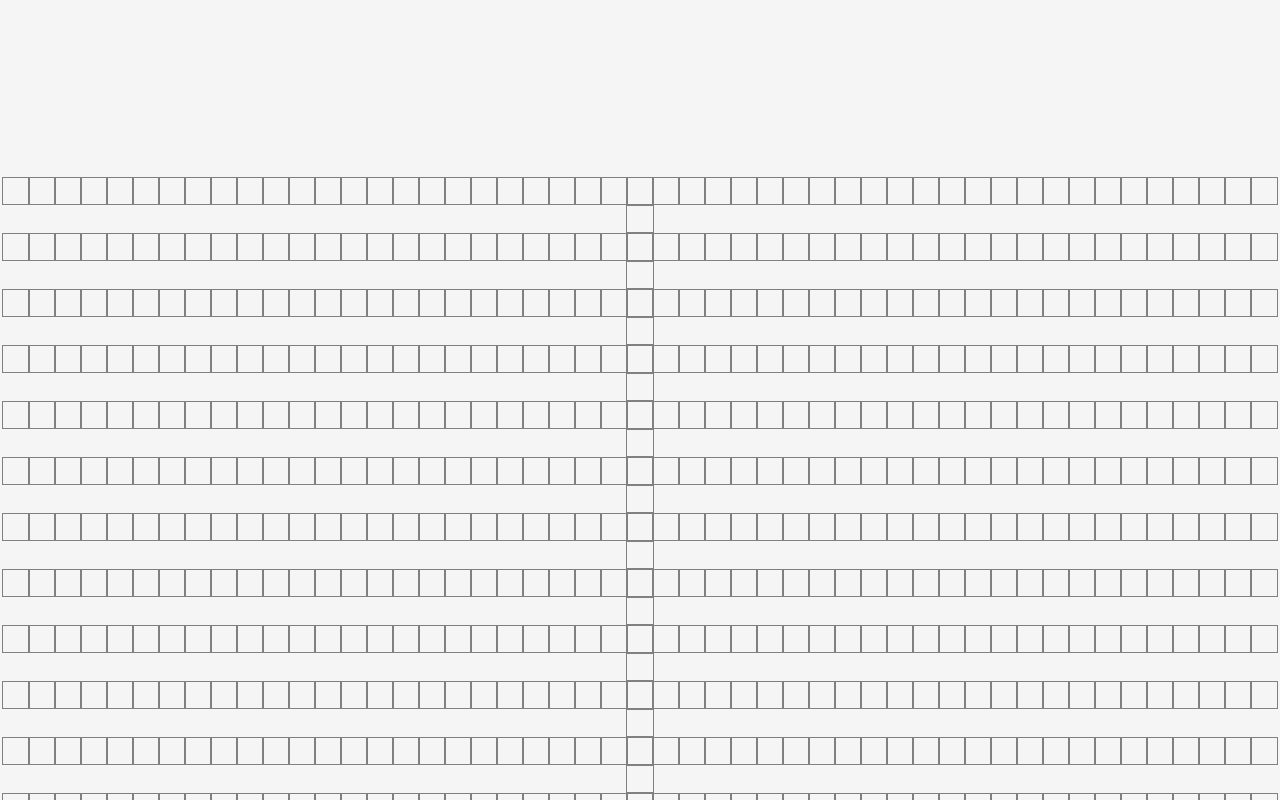
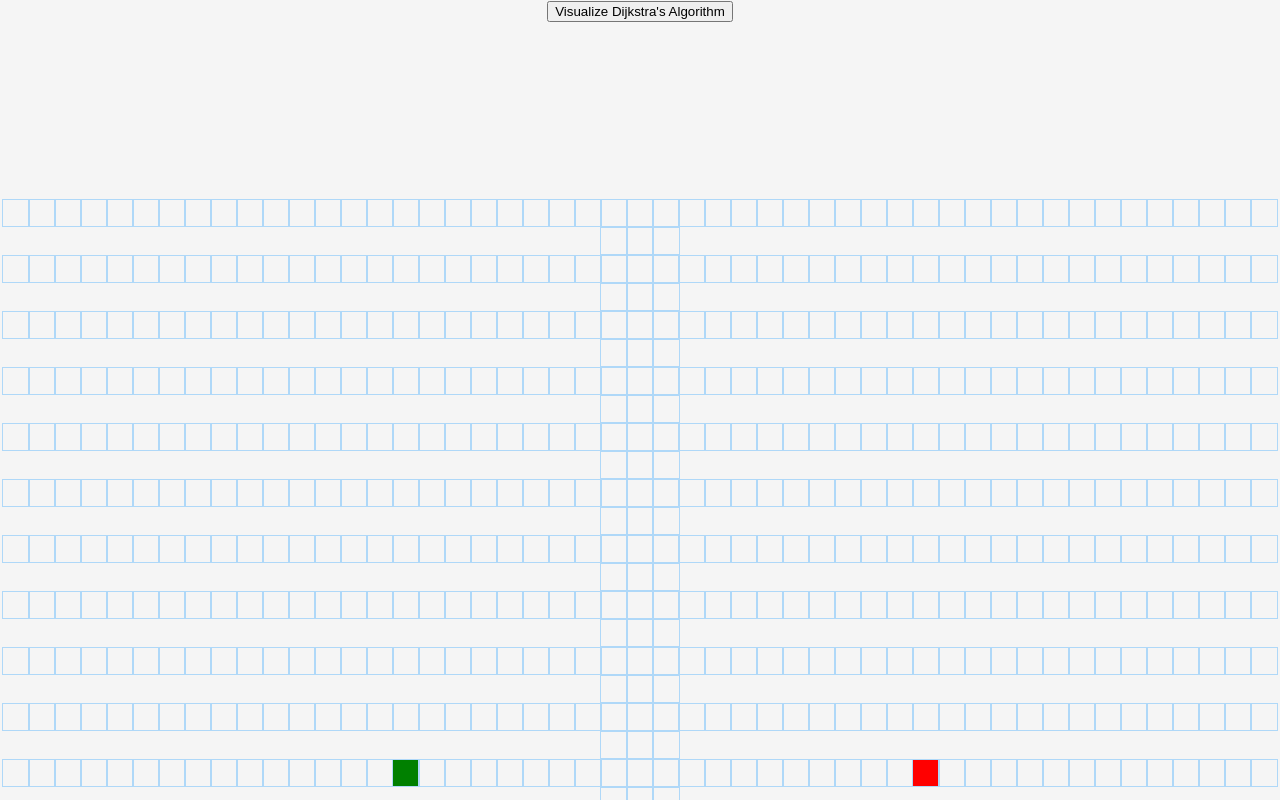
Before and after one commit to EdoardoGruppi/Path_Finding_Visualizer, a React (Create React App) app: page / in a window 1280 px wide. Shown: the top 800 px of the page. Built offline with nearby package versions, Linux system fonts and the light colour scheme.

Commit message:
Add Dijkstra

```diff
--- /dev/null
+++ b/src/Algorithms/Dijkstra.js
@@ -0,0 +1,79 @@
+export function dijkstra(grid, startNode, finishNode) {
+  const visitedNodesInOrder = [];
+  // Except for the starting node the distance == Infinity
+  startNode.distance = 0;
+  // At the beginning all the nodes are unvisited
+  const unvisitedNodes = getAllNodes(grid);
+  // While there are still unvisited nodes
+  while (unvisitedNodes.length) {
+    // Sort nodes by distance
+    sortNodesByDistance(unvisitedNodes);
+    // Take from the array the first element, i.e. the nearest
+    const closestNode = unvisitedNodes.shift();
+    // If it corresponds to a wall, it is skipped
+    if (closestNode.isWall) continue;
+    // If the closest node is at a distance of infinity, the game is trapped and must be stopped
+    if (closestNode.distance === Infinity) return visitedNodesInOrder;
+    // Otherwise the node is traversed by the algorithm
+    closestNode.isVisited = true;
+    visitedNodesInOrder.push(closestNode);
+    // If the node is the target the objective is accomplished
+    if (closestNode === finishNode) return visitedNodesInOrder;
+    // Update distances
+    updateUnvisitedNeighbors(closestNode, grid);
+  }
+}
+
+function sortNodesByDistance(unvisitedNodes) {
+  // The sorting occurs following an ascending order
+  unvisitedNodes.sort((nodeA, nodeB) => nodeA.distance - nodeB.distance);
+}
+
+function updateUnvisitedNeighbors(node, grid) {
+  const unvisitedNeighbors = getUnvisitedNeighbors(node, grid);
+  for (const neighbor of unvisitedNeighbors) {
+    // The distance of the neighbours is equal to that of the node plus one
+    // So far, the algorithm version does not involve weights
+    neighbor.distance = node.distance + 1;
+    // Link each neighbour to the previous node
+    neighbor.previousNode = node;
+  }
+}
+
+function getUnvisitedNeighbors(node, grid) {
+  const neighbors = [];
+  const { col, row } = node;
+  // Get the neighbour at the left
+  if (row > 0) neighbors.push(grid[row - 1][col]);
+  // Get the neighbour at the right
+  if (row < grid.length - 1) neighbors.push(grid[row + 1][col]);
+  // Get the neighbour at the bottom
+  if (col > 0) neighbors.push(grid[row][col - 1]);
+  // Get the neighbour at the top
+  if (col < grid[0].length - 1) neighbors.push(grid[row][col + 1]);
+  // Return only the neighbours that have not been already visited
+  return neighbors.filter((neighbor) => !neighbor.isVisited);
+}
+
+function getAllNodes(grid) {
+  const nodes = [];
+  for (const row of grid) {
+    for (const node of row) {
+      nodes.push(node);
+    }
+  }
+  return nodes;
+}
+
+// Backtracks from the finishNode to find the shortest path.
+// It must be called only AFTER the dijkstra method above.
+export function getNodesInShortestPathOrder(finishNode) {
+  const nodesInShortestPathOrder = [];
+  let currentNode = finishNode;
+  while (currentNode !== null) {
+    // Add the current node and pass to the previous node which is pointed by the current node
+    nodesInShortestPathOrder.unshift(currentNode);
+    currentNode = currentNode.previousNode;
+  }
+  return nodesInShortestPathOrder;
+}
--- a/src/PathFindingVisualizer/Node/Node.css
+++ b/src/PathFindingVisualizer/Node/Node.css
@@ -1,6 +1,79 @@
-.node{
-    outline: 0.001vh solid grey;
-    display: inline-block;
-    vertical-align: top;
-    margin-top: 0.25vh;
+.node {
+  outline: 0.001vh solid rgb(175, 216, 248);
+  display: inline-block;
+  vertical-align: top;
+  margin-top: 0.25vh;
 }
+
+.node-finish {
+  background-color: red;
+}
+
+.node-start {
+  background-color: green;
+}
+
+.node-visited {
+  animation-name: visitedAnimation;
+  animation-duration: 1.2s;
+  animation-timing-function: ease-out;
+  animation-delay: 0;
+  animation-direction: alternate;
+  animation-iteration-count: 1;
+  animation-fill-mode: forwards;
+  animation-play-state: running;
+}
+
+@keyframes visitedAnimation {
+  0% {
+    transform: scale(0.3);
+    background-color: rgba(0, 0, 66, 0.75);
+    border-radius: 100%;
+  }
+
+  50% {
+    background-color: rgba(17, 104, 217, 0.75);
+  }
+
+  75% {
+    transform: scale(1.2);
+    background-color: rgba(0, 217, 159, 0.75);
+  }
+
+  100% {
+    transform: scale(1);
+    background-color: rgba(0, 190, 218, 0.75);
+  }
+}
+
+.node-wall {
+  background-color: rgb(12, 53, 71);
+}
+
+.node-shortest-path {
+  animation-name: shortestPath;
+  animation-duration: 1.5s;
+  animation-timing-function: ease-out;
+  animation-delay: 0;
+  animation-direction: alternate;
+  animation-iteration-count: 1;
+  animation-fill-mode: forwards;
+  animation-play-state: running;
+}
+
+@keyframes shortestPath {
+  0% {
+    transform: scale(0.6);
+    background-color: rgb(255, 254, 106);
+  }
+
+  50% {
+    transform: scale(1.2);
+    background-color: rgb(255, 254, 106);
+  }
+
+  100% {
+    transform: scale(1);
+    background-color: rgb(255, 254, 106);
+  }
+}
--- a/src/PathFindingVisualizer/Node/Node.jsx
+++ b/src/PathFindingVisualizer/Node/Node.jsx
@@ -1,15 +1,39 @@
 import React, { Component } from "react";
-import './Node.css'
+import "./Node.css";
 
-export default class Node extends Component{
-    constructor(props) {
-        super(props);
-        this.state = {
-            side: this.props.side,
-        };
-    }
+export default class Node extends Component {
+  render() {
+    const {
+      col,
+      isFinish,
+      isStart,
+      isWall,
+      side,
+      onMouseDown,
+      onMouseEnter,
+      onMouseUp,
+      row,
+    } = this.props;
+    const extraClassName = isFinish
+      ? "node-finish"
+      : isStart
+      ? "node-start"
+      : isWall
+      ? "node-wall"
+      : "";
 
-    render() {
-        return <div className='node' style={{ height: `${this.state.side}vh`, width: `${this.state.side}vh`}}></div>;
-    }
+    return (
+      <div
+        id={`node-${row}-${col}`}
+        style={{
+          height: `${side}vh`,
+          width: `${side}vh`,
+        }}
+        className={`node ${extraClassName}`}
+        onMouseDown={() => onMouseDown(row, col)}
+        onMouseEnter={() => onMouseEnter(row, col)}
+        onMouseUp={() => onMouseUp()}
+      ></div>
+    );
+  }
 }
--- a/src/PathFindingVisualizer/PathFindingVisualizer.css
+++ b/src/PathFindingVisualizer/PathFindingVisualizer.css
@@ -4,7 +4,7 @@
   background: whitesmoke;
 }
 
-.grid{
+.grid {
   margin-top: 22vh;
   margin-bottom: 2vh;
   max-height: 70vh;
--- a/src/PathFindingVisualizer/PathFindingVisualizer.jsx
+++ b/src/PathFindingVisualizer/PathFindingVisualizer.jsx
@@ -1,46 +1,167 @@
 import React, { Component } from "react";
-import Node from './Node/Node'
-import './PathFindingVisualizer.css'
+import Node from "./Node/Node";
+import "./PathFindingVisualizer.css";
+import { dijkstra, getNodesInShortestPathOrder } from "../Algorithms/Dijkstra";
 
-export default class PathFindingVisualizer extends Component{
-    constructor(props) {
-        super(props);
+const START_NODE_ROW = 10;
+const START_NODE_COL = 15;
+const FINISH_NODE_ROW = 10;
+const FINISH_NODE_COL = 35;
+
+export default class PathfindingVisualizer extends Component {
+  constructor() {
+    super();
     this.state = {
-            nodes: [],
+      grid: [],
       rows: 20,
-            cols: 50,
+      cols: 52,
+      speed: 10,
+      mouseIsPressed: false,
     };
   }
 
   componentDidMount() {
-        const nodes = [];
+    const grid = this.getInitialGrid();
+    this.setState({ grid });
+  }
+
+  getInitialGrid() {
+    const grid = [];
     for (let row = 0; row < this.state.rows; row++) {
       const currentRow = [];
       for (let col = 0; col < this.state.cols; col++) {
-                // This creates a grid of zeros, one for each node
-                currentRow.push(0);
+        currentRow.push(createNode(col, row));
       }
-            nodes.push(currentRow);
+      grid.push(currentRow);
     }
-        this.setState({ nodes: nodes })
+    return grid;
+  }
+
+  handleMouseDown(row, col) {
+    // Function called when the mouse is pressed down
+    const newGrid = getNewGridWithWallToggled(this.state.grid, row, col);
+    this.setState({ grid: newGrid, mouseIsPressed: true });
+  }
+
+  handleMouseEnter(row, col) {
+    // Change the nodes wall status if the mouse is moved after being pressed down
+    if (!this.state.mouseIsPressed) return;
+    const newGrid = getNewGridWithWallToggled(this.state.grid, row, col);
+    this.setState({ grid: newGrid });
+  }
+
+  handleMouseUp() {
+    // Function called when the mouse is pressed up
+    this.setState({ mouseIsPressed: false });
+  }
+
+  animateDijkstra(visitedNodesInOrder, nodesInShortestPathOrder) {
+    // For each visited node
+    for (let i = 0; i <= visitedNodesInOrder.length; i++) {
+      // Only if it is the last node start the final animation
+      if (i === visitedNodesInOrder.length) {
+        setTimeout(() => {
+          this.animateShortestPath(nodesInShortestPathOrder);
+        }, this.state.speed * i);
+        return;
+      } else {
+        setTimeout(() => {
+          const node = visitedNodesInOrder[i];
+          document.getElementById(`node-${node.row}-${node.col}`).className =
+            "node node-visited";
+        }, this.state.speed * i);
+      }
+    }
+  }
+
+  animateShortestPath(nodesInShortestPathOrder) {
+    // Animation showing the shortest path
+    for (let i = 0; i < nodesInShortestPathOrder.length; i++) {
+      setTimeout(() => {
+        const node = nodesInShortestPathOrder[i];
+        document.getElementById(`node-${node.row}-${node.col}`).className =
+          "node node-shortest-path";
+      }, this.state.speed * 5 * i);
+    }
+  }
+
+  visualizeDijkstra() {
+    const { grid } = this.state;
+    // Set up the starting and final nodes
+    const startNode = grid[START_NODE_ROW][START_NODE_COL];
+    const finishNode = grid[FINISH_NODE_ROW][FINISH_NODE_COL];
+    // Get the visited nodes in order
+    const visitedNodesInOrder = dijkstra(grid, startNode, finishNode);
+    // Get the nodes, belonging to the shortest path and visisted in order
+    const nodesInShortestPathOrder = getNodesInShortestPathOrder(finishNode);
+    this.animateDijkstra(visitedNodesInOrder, nodesInShortestPathOrder);
   }
 
   render() {
-        const { nodes } = this.state;
+    const { grid, mouseIsPressed } = this.state;
     const side = 65 / this.state.rows;
-        console.log(nodes);
-        console.log(side)
 
     return (
-            <div className='grid'>
-                {nodes.map((row, rowIdx) => {
-                    return <div key={rowIdx}>
-                        {row.map((node, nodeIdx) => <Node key={nodeIdx} side={side}></Node>)}
-                    </div>
+      <>
+        <button id="btn" onClick={() => this.visualizeDijkstra()}>
+          Visualize Dijkstra's Algorithm
+        </button>
+        <div className="grid">
+          {grid.map((row, rowIdx) => {
+            return (
+              <div key={rowIdx}>
+                {row.map((node, nodeIdx) => {
+                  const { row, col, isFinish, isStart, isWall } = node;
+                  return (
+                    <Node
+                      key={nodeIdx}
+                      row={row}
+                      col={col}
+                      side={side}
+                      isFinish={isFinish}
+                      isStart={isStart}
+                      isWall={isWall}
+                      mouseIsPressed={mouseIsPressed}
+                      onMouseDown={(row, col) => this.handleMouseDown(row, col)}
+                      onMouseEnter={(row, col) =>
+                        this.handleMouseEnter(row, col)
+                      }
+                      onMouseUp={() => this.handleMouseUp()}
+                    ></Node>
+                  );
                 })}
               </div>
-        )
+            );
+          })}
+        </div>
+      </>
+    );
   }
 }
 
+const createNode = (col, row) => {
+  // Create a node with the default values
+  return {
+    col,
+    row,
+    isStart: row === START_NODE_ROW && col === START_NODE_COL,
+    isFinish: row === FINISH_NODE_ROW && col === FINISH_NODE_COL,
+    distance: Infinity,
+    isVisited: false,
+    isWall: false,
+    previousNode: null,
+  };
+};
+
+const getNewGridWithWallToggled = (grid, row, col) => {
+  // Recreate the grid changing the wall prop where needed
+  const node = grid[row][col];
+  const newNode = {
+    ...node,
+    isWall: !node.isWall,
+  };
+  grid[row][col] = newNode;
+  return grid;
+};
+
 // Size with sliders. Change only rows and il rapporto rimane questo (quindi anche le colonne si rimettono noramli)
```
Lines whose indentation alone changed are shown as unchanged.
